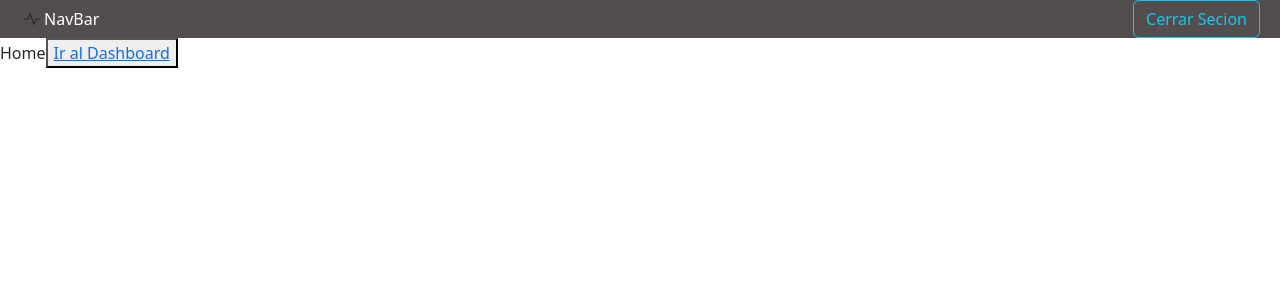
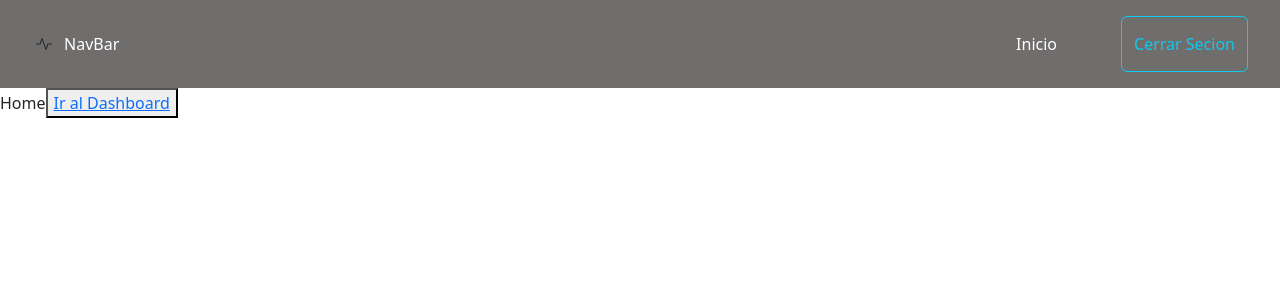
Before and after one commit to gonzalopastorino/HistoriasMedicas, a React (Vite) app: page / in a window 1280 px wide. Shown: the top 300 px of the page. Built offline with nearby package versions, Linux system fonts and the light colour scheme.

Commit message:
conectando nav

```diff
--- a/src/components/Navbar/Navbar.css
+++ b/src/components/Navbar/Navbar.css
@@ -1,19 +1,30 @@
 .navBar {
   grid-area: nav;
-  background-color: rgb(83, 77, 77);
-
-  padding: 0 20px;
+  background-color: rgb(112, 109, 109);
+  min-height: 5rem;
+  padding: 1rem 2rem;
   display: flex;
 
   align-items: center;
   justify-content: space-between;
-  grid-gap: 20px;
+  grid-gap: 2rem;
 }
 
 .logo {
   cursor : pointer;
-  gap: 10px;
+  margin-left: 0.5rem;
 }
 .logo:hover {
+  color: black;
+}
+.inicio {
+  align-items: center;
+  cursor : pointer;
+  grid-gap: 2rem;
+  margin-right: 2rem;
+  padding: 1rem 2rem;
+  border-radius: .5rem;
+}
+.inicio:hover {
   background-color: #1f272a;
 }
--- a/src/components/Navbar/Navbar.jsx
+++ b/src/components/Navbar/Navbar.jsx
@@ -10,7 +10,8 @@ const NavBar = () => {
         <i className="bi bi-activity px-1"></i>
         <a href="#" className="logo text-decoration-none text-white">NavBar</a>
       </div>
-      <div className="boton-salir d-flex">
+      <div className="inicio-boton-salir d-flex">
+      <a href="inicio" className="inicio text-decoration-none text-white">Inicio</a>
         <button className="btn btn-outline-info">Cerrar Secion</button>
       </div>
     </nav>
```
